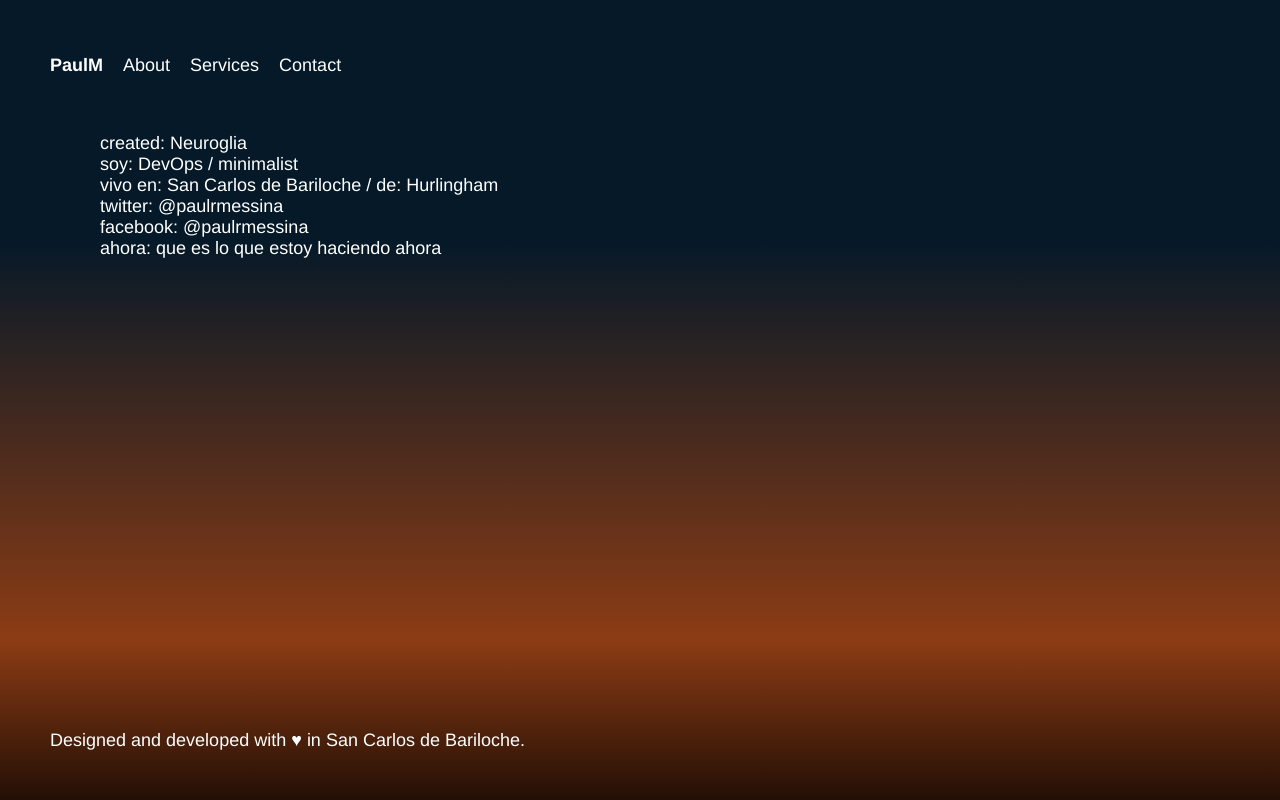
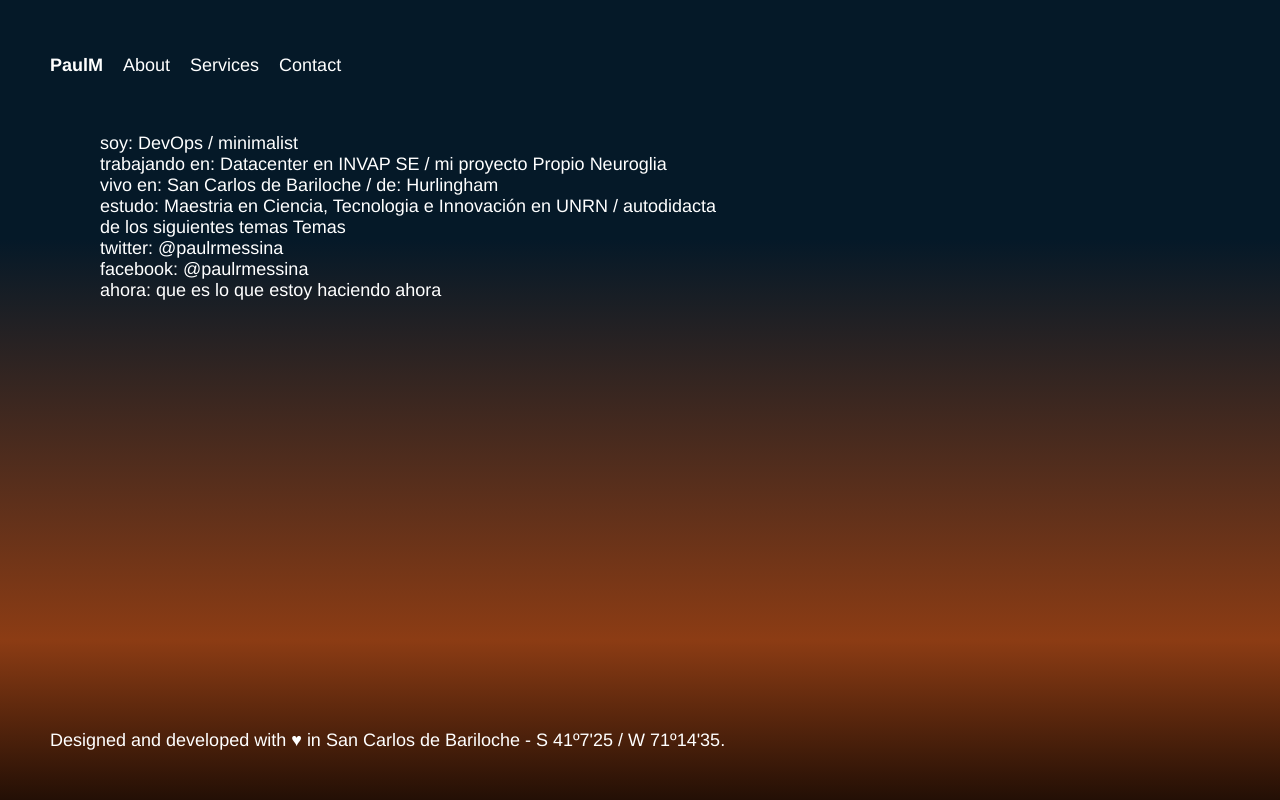
Before and after one commit to paulrm/paulm-minimalist, a plain HTML site: page index.html in a window 1280 px wide. Drawn offline with Linux system fonts and the light colour scheme.

Commit message:
Arreglos menores en el footer

```diff
--- a/index.html
+++ b/index.html
@@ -53,9 +53,11 @@
 
         <div class="entry-content">
     <!--    <h1>PaulM</h1>-->
-		<p>created: <a href="http://neuroglia.com.ar">Neuroglia</a><br />
+<p>
 soy: <a href="http://paulm.com.ar/DevOps/">DevOps</a> / <a href="http://mnmlist.com/archive/">minimalist</a><br />
+trabajando en: Datacenter en <a href="http://invap.com.ar">INVAP SE</a> / mi proyecto Propio <a href="http://neuroglia.com.ar">Neuroglia</a><br />
 vivo en: <a href="https://es.wikipedia.org/wiki/San_Carlos_de_Bariloche">San Carlos de Bariloche</a> / de: <a href="https://es.wikipedia.org/wiki/Ciudad_de_Hurlingham">Hurlingham</a><br />
+estudo: Maestria en Ciencia, Tecnologia e Innovación en <a href="https://es.wikipedia.org/wiki/San_Carlos_de_Bariloche">UNRN</a> / autodidacta de los siguientes temas <a href="./temas.html">Temas</a><br />
 twitter: <a href="https://twitter.com/paulrmessina">@paulrmessina</a><br />
 facebook: <a href="https://www.facebook.com/Paul.R.Messina">@paulrmessina</a><br />
 <!-- links: <a href="http://zenhabits.tumblr.com/">zen habits journal</a><br />-->
@@ -76,7 +78,7 @@ ahora: <a href="./now.html">que es lo que estoy haciendo ahora</a></p>
       <a href="https://www.amazon.jobs/en/search?base_query=&offset=0&location%5B%5D=berlin-germany">
         ♥
       </a>
-      in San Carlos de Bariloche.
+      in San Carlos de Bariloche - S 41º7'25 / W 71º14'35.
     </p>
   </footer>
   <script src="js/set-background.js"></script>
```
Also changed, not shown: about.html (+1 -1 lines), contact.html (+1 -1 lines), now.html (+2 -2 lines), services.html (+1 -1 lines), 1 other file.
